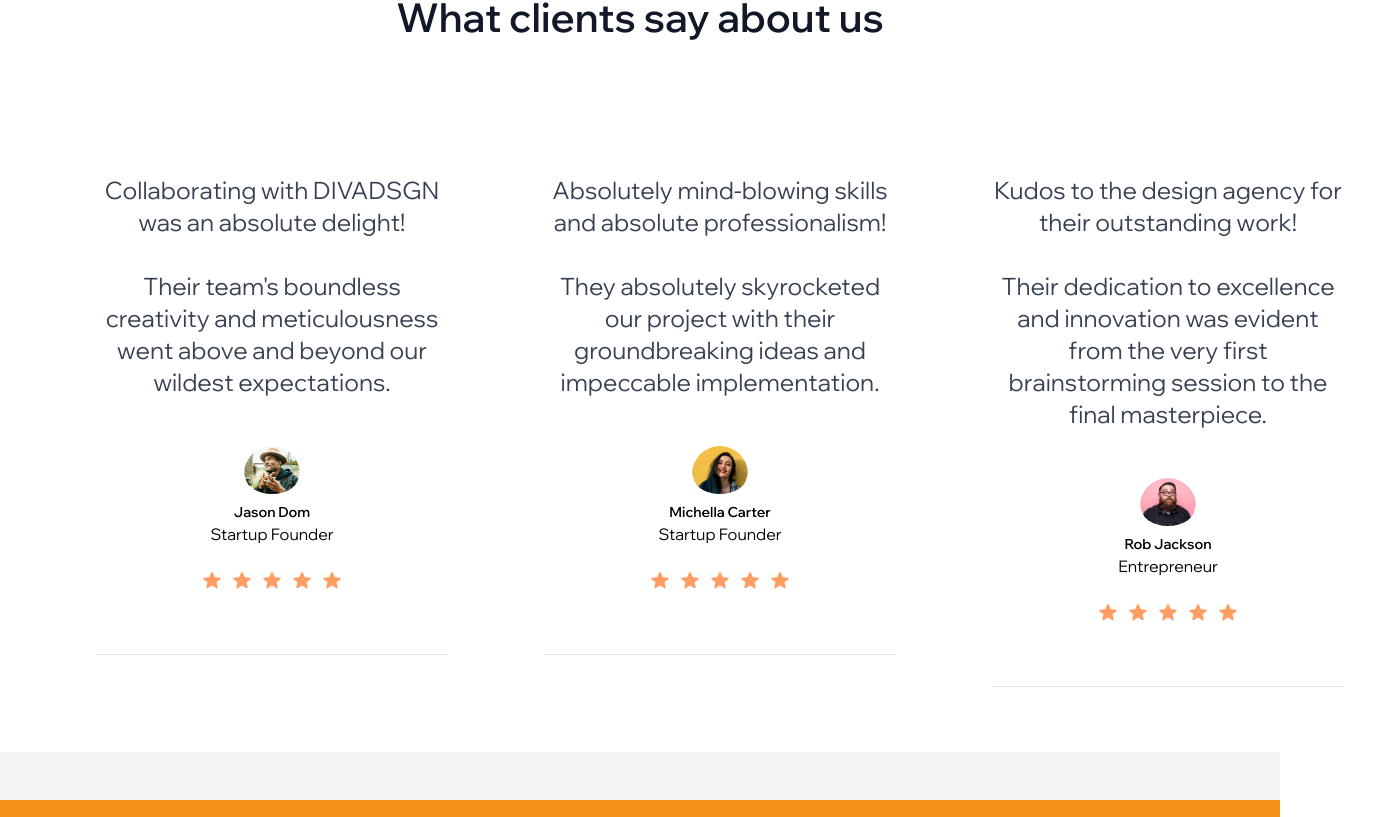
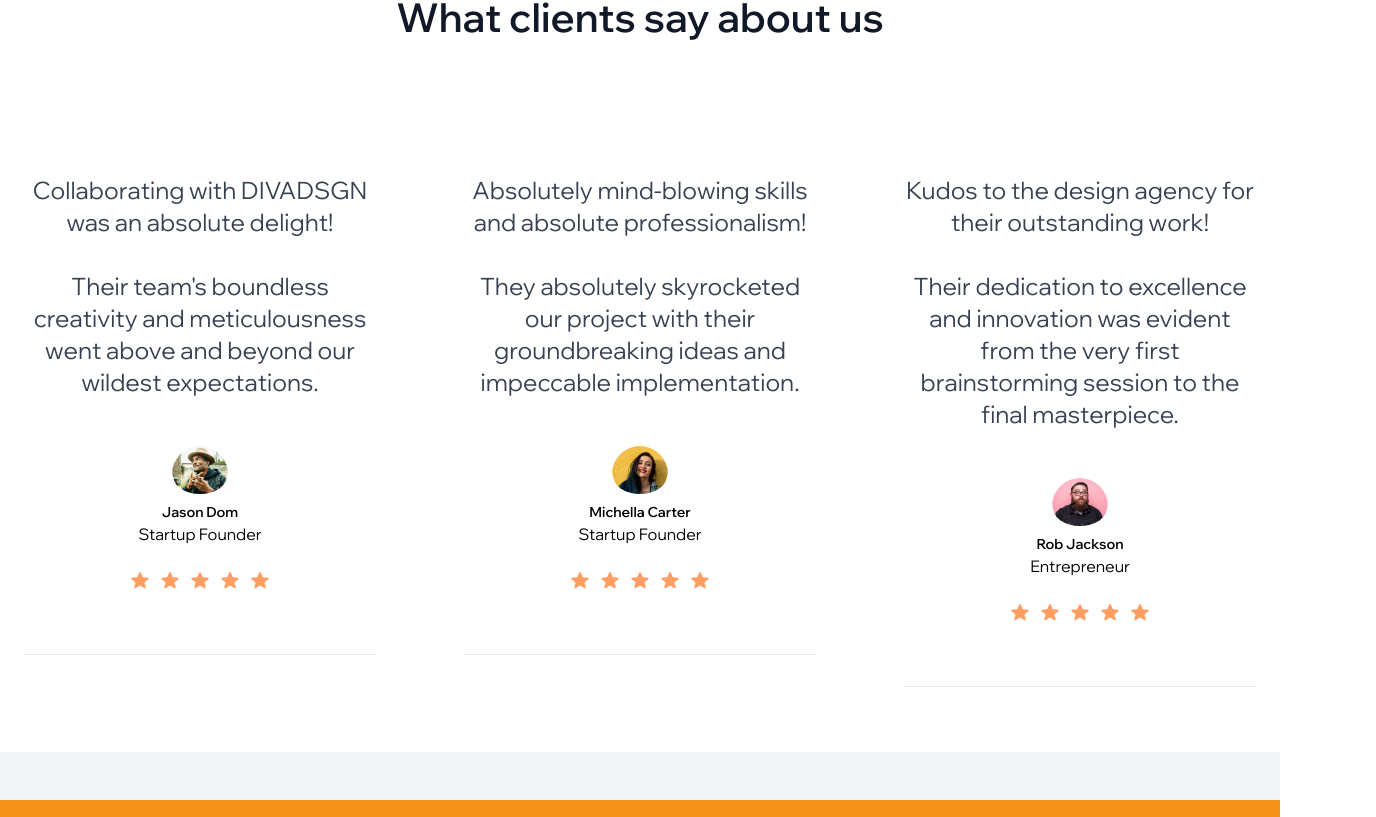
Before and after one commit to ahmad5373/Spreadz, a React (Create React App) app: page / in a window 1280 px wide. Shown: the part 5263-6080 px from the top of the page, 1376 px wide, since content can reach past the window. Built offline with nearby package versions, Linux system fonts and the light colour scheme.

Commit message:
fix overflow

```diff
--- a/src/components/home sections/Testimonials.js
+++ b/src/components/home sections/Testimonials.js
@@ -15,7 +15,7 @@ const Testimonial = () => {
                     <h2 className="text-center base-font-heading text-2xl lg:text-[40px] leading-[58.4px] text-gray-900 lg:pb-16">
                         What clients say about us
                     </h2>
-                    <div className="mt-8 flex custom-col flex-row sm:gap-6 lg:gap-8 justify-between gap-4 mb-8">
+                    <div className="mt-8 flex custom-col flex-row  lg:gap-6 justify-center  gap-4 mb-8">
                         <div className="rounded-lg  p-6 sm:p-8">
                             <div className="flex flex-col items-center">
                                 <div className="flex flex-col text-center text-gray-700 lg:w-[352px]">
```
